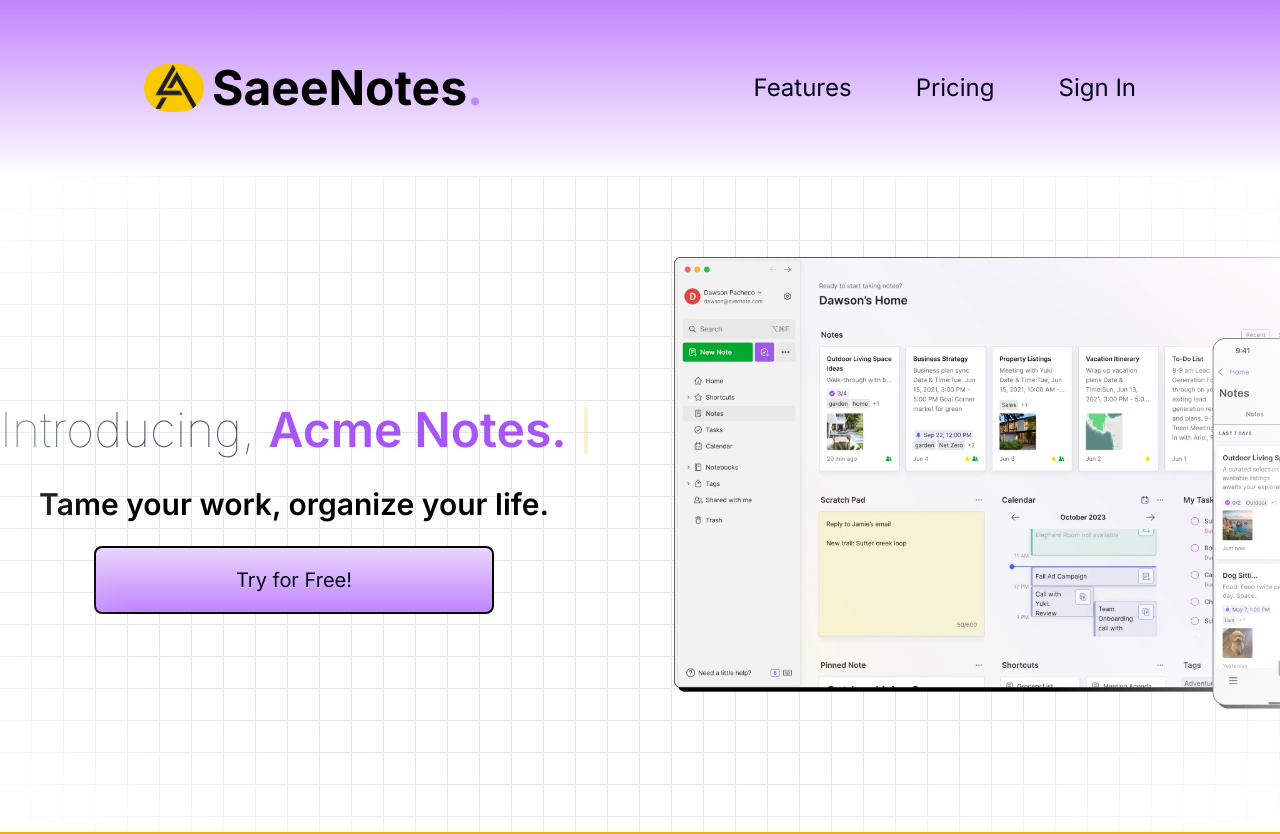
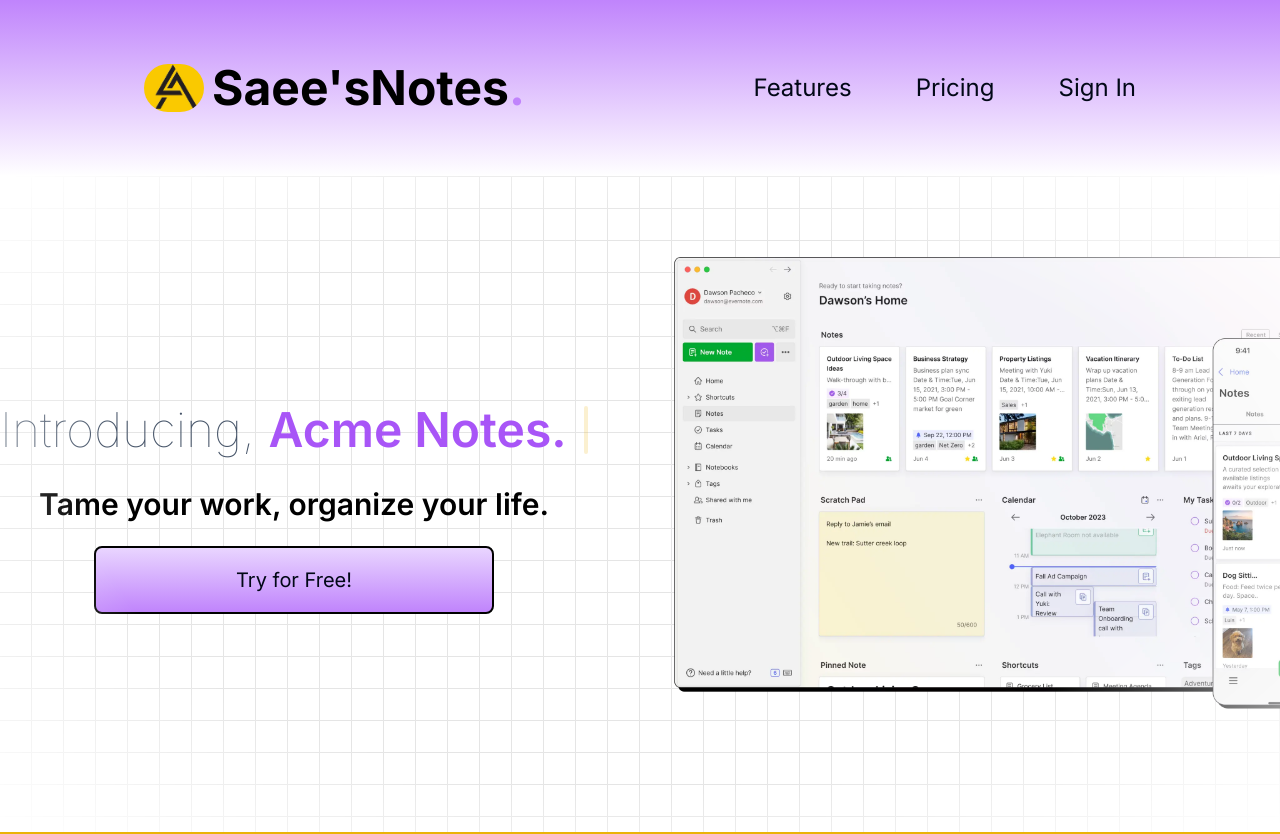
Before and after one commit to saeeabhy/acme-notes, a Next.js app: page / in a window 1280 px wide. Shown: the top 834 px of the page. Built offline with nearby package versions, Linux system fonts and the light colour scheme.

Commit message:
Update logo text per diff
cgen-4bfa5785947d45879f28f3b392dca58c

```diff
--- a/src/components/shared/logo.tsx
+++ b/src/components/shared/logo.tsx
@@ -6,7 +6,7 @@ export default function Logo() {
       href={"/"}
       className="text-5xl font-bold text-black transition ease-out hover:text-black-700"
     >
-      SaeeNotes
+      Saee'sNotes
       <span className="text-purple-400">.</span>
     </Link>
   );
```
